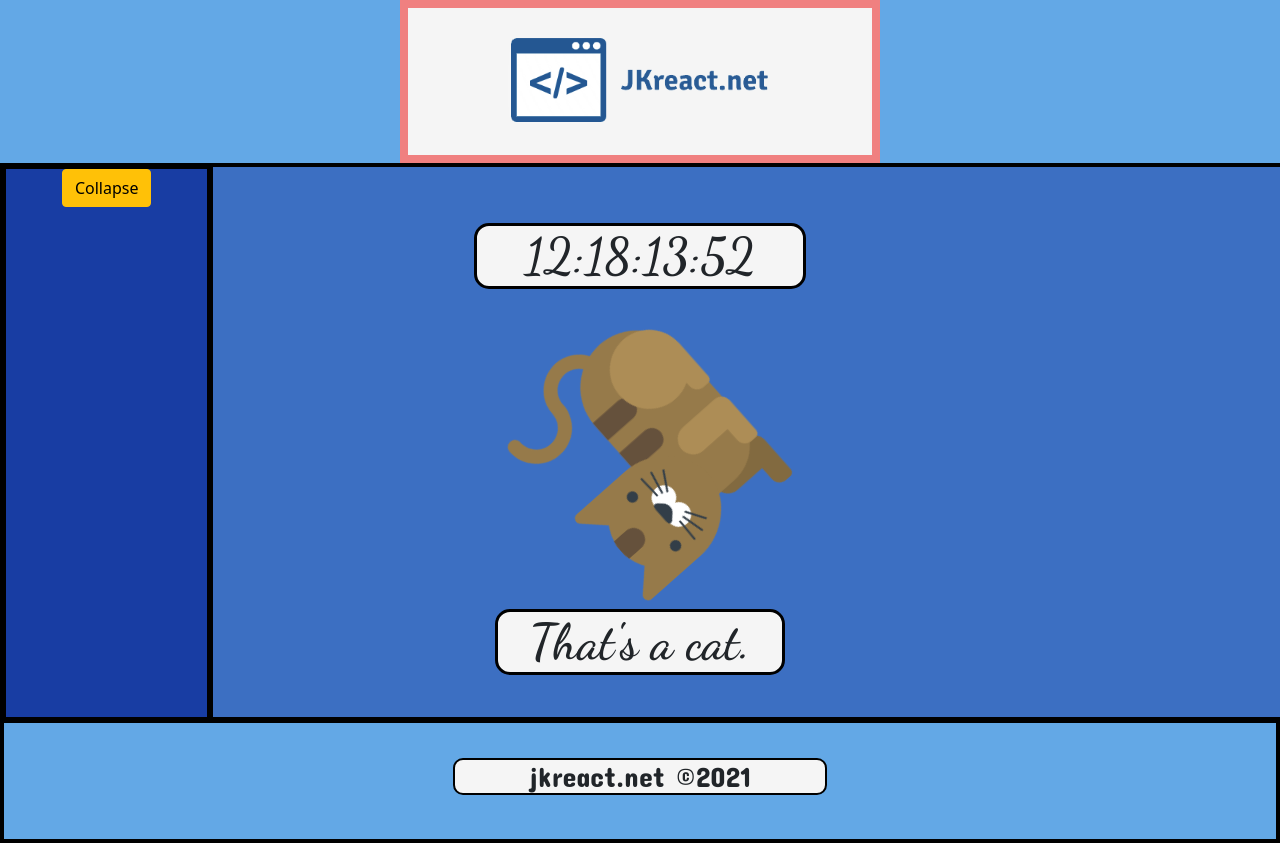
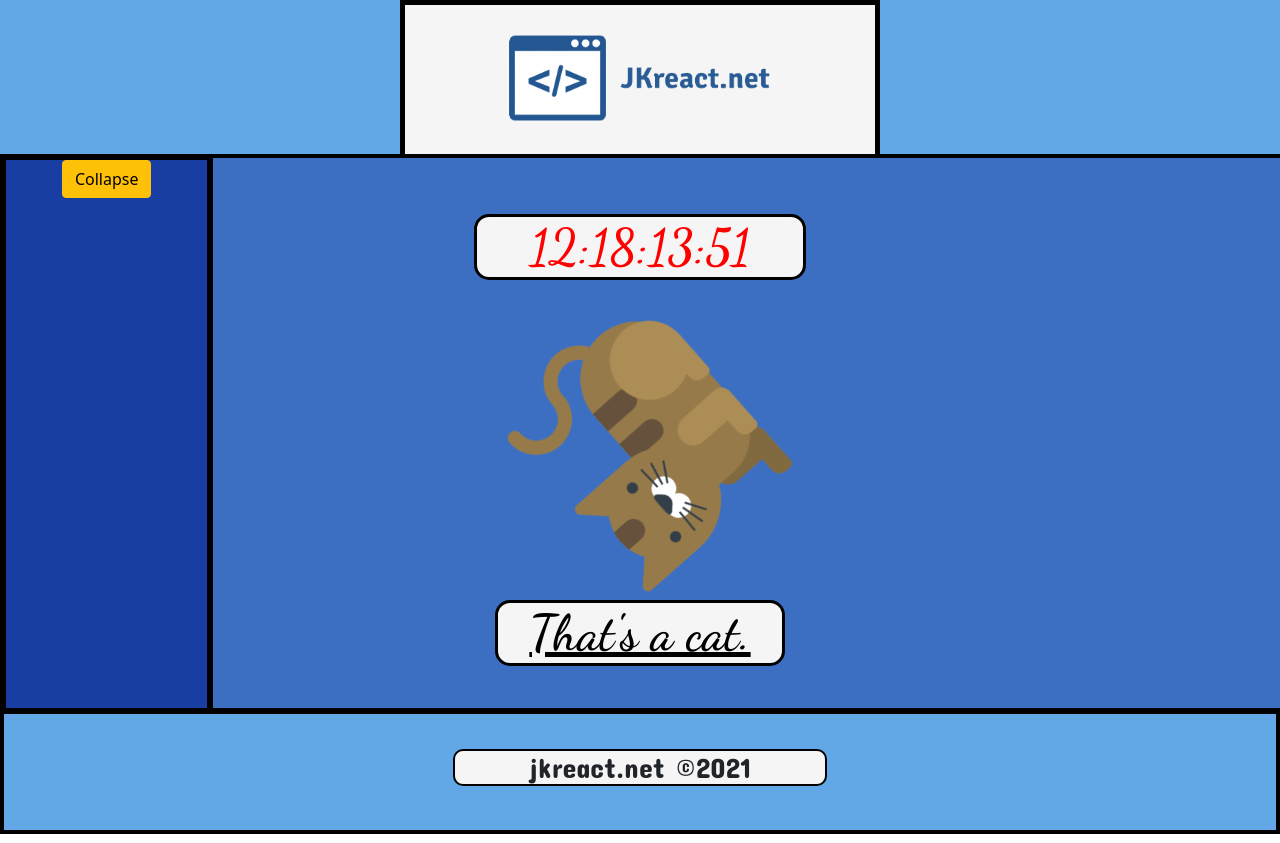
Before and after one commit to jkreal/jkreact, a React (Create React App) app: page / in a window 1280 px wide. Built offline with nearby package versions, Linux system fonts and the light colour scheme.

Commit message:
Fixed some bugs, added some links

```diff
--- a/src/Components/Dashboard/Content/Content.jsx
+++ b/src/Components/Dashboard/Content/Content.jsx
@@ -1,11 +1,11 @@
 import React from "react";
+import { Link } from "react-router-dom";
 import logo from "./cat-svgrepo-com.svg";
 
 let rightNow = new Date();
-let countDown = new Date(2021, 7, 30, 0, 0, 0, 0);
+const countDown = new Date(2021, 7, 30, 0, 0, 0, 0);
 
 class Content extends React.Component {
-
   constructor(props) {
     super(props);
     this.state = {
@@ -14,18 +14,18 @@ class Content extends React.Component {
         days: 0,
         hours: 0,
         minutes: 0,
-        seconds: 0
-      }
+        seconds: 0,
+      },
+
     };
 
     this.countDown = this.countDown.bind(this);
   }
 
   componentDidMount() {
-    rightNow = new Date();
     this.countDown();
     this.setState({
-      timeLeft: countDown - rightNow
+      timeLeft: countDown - rightNow,
     });
     this.timer = setInterval(this.countDown, 1000);
   }
@@ -35,68 +35,95 @@ class Content extends React.Component {
   }
 
   countDown() {
+    rightNow = new Date();
+
+    this.setState({
+      timeLeft: countDown - rightNow,
+    });
+
     var time = {
       days: 0,
       hours: 0,
       minutes: 0,
-      seconds: 0
-    }
+      seconds: 0,
+    };
 
     let remainder = this.state.timeLeft;
     let realTime = this.state.timeLeft / 1000;
 
     //Convert seconds remaining to a time object
-    if(realTime >= 86400 ) {
+    if (realTime >= 86400) {
       time.days = Math.floor(realTime / 86400);
       remainder = realTime % 86400;
     } else {
       time.days = 0;
     }
-    if(realTime >= 3600) {
+    if (realTime >= 3600) {
       time.hours = Math.floor(remainder / 3600);
       remainder %= 3600;
     } else {
       time.hours = 0;
     }
-    if(realTime >= 60) {
+    if (realTime >= 60) {
       time.minutes = Math.floor(remainder / 60);
       remainder %= 60;
     } else {
       time.minutes = 0;
     }
-    if(remainder > 0) {
+    if (remainder > 0) {
       time.seconds = Math.floor(remainder);
     } else {
       time.seconds = 0;
     }
 
-      this.setState({
-        displayTime: time,
-        timeLeft: this.state.timeLeft - 1000
-      });
+    this.setState({
+      displayTime: time,
+    });
   }
 
   render() {
-
     //In this case, the sidebar is disabled.
     if (this.props.sidebar === false) {
       return (
         <div className="col-xs-12 col-sm-12 col-md-8 col-lg-8 content">
           <div className="row">
             {/* This button only appears if the sidebar is disabled */}
-            <button className="btn btn-warning" onClick={this.props.toggleSidebar}>Sidebar</button>
+            <button
+              className="btn btn-warning"
+              onClick={this.props.toggleSidebar}
+            >
+              Sidebar
+            </button>
           </div>
 
+          {/* Change this to a foreach? */}
           <h1 className="welcome-text">
-          {this.state.displayTime.days < 10 ? '0' + this.state.displayTime.days : this.state.displayTime.days}:
-          {this.state.displayTime.hours < 10 ? '0' + this.state.displayTime.hours : this.state.displayTime.hours}:
-          {this.state.displayTime.minutes < 10 ? '0' + this.state.displayTime.minutes : this.state.displayTime.minutes}:
-          {this.state.displayTime.seconds < 10 ? '0' + this.state.displayTime.seconds : this.state.displayTime.seconds}
+            <a style={{textDecoration: "none", color: "red"}} href="https://www.youtube.com/watch?v=NESCd6IFfLM">
+            {this.state.displayTime.days < 10
+              ? "0" + this.state.displayTime.days
+              : this.state.displayTime.days}
+            :
+            {this.state.displayTime.hours < 10
+              ? "0" + this.state.displayTime.hours
+              : this.state.displayTime.hours}
+            :
+            {this.state.displayTime.minutes < 10
+              ? "0" + this.state.displayTime.minutes
+              : this.state.displayTime.minutes}
+            :
+            {this.state.displayTime.seconds < 10
+              ? "0" + this.state.displayTime.seconds
+              : this.state.displayTime.seconds}
+            </a>
           </h1>
 
           <img src={logo} className="App-logo" alt="logo" />
 
-          <h1 className="cat">That's a cat.</h1>
+          <h1 className="cat">
+            <a style={{ color: "black" }} href="https://raft-wars.com/raftwars">
+              That's a cat.
+            </a>
+          </h1>
         </div>
       );
     } else {
@@ -104,16 +131,34 @@ class Content extends React.Component {
         <div className="col-xs-12 col-sm-12 col-md-8 col-lg-8 content">
           {/* <h1 className="welcome-text">Welcome to Hell!</h1> */}
 
+          {/* Change this to a foreach? */}
           <h1 className="welcome-text">
-          {this.state.displayTime.days < 10 ? '0' + this.state.displayTime.days : this.state.displayTime.days}:
-          {this.state.displayTime.hours < 10 ? '0' + this.state.displayTime.hours : this.state.displayTime.hours}:
-          {this.state.displayTime.minutes < 10 ? '0' + this.state.displayTime.minutes : this.state.displayTime.minutes}:
-          {this.state.displayTime.seconds < 10 ? '0' + this.state.displayTime.seconds : this.state.displayTime.seconds}
+            <a style={{textDecoration: "none", color: "red"}} href="https://www.youtube.com/watch?v=NESCd6IFfLM">
+            {this.state.displayTime.days < 10
+              ? "0" + this.state.displayTime.days
+              : this.state.displayTime.days}
+            :
+            {this.state.displayTime.hours < 10
+              ? "0" + this.state.displayTime.hours
+              : this.state.displayTime.hours}
+            :
+            {this.state.displayTime.minutes < 10
+              ? "0" + this.state.displayTime.minutes
+              : this.state.displayTime.minutes}
+            :
+            {this.state.displayTime.seconds < 10
+              ? "0" + this.state.displayTime.seconds
+              : this.state.displayTime.seconds}
+            </a>
           </h1>
 
           <img src={logo} className="App-logo" alt="logo" />
 
-          <h1 className="cat">That's a cat.</h1>
+          <h1 className="cat">
+            <a style={{ color: "black" }} href="https://raft-wars.com/raftwars">
+              That's a cat.
+            </a>
+          </h1>
         </div>
       );
     }
--- a/src/Components/Dashboard/Dashboard.css
+++ b/src/Components/Dashboard/Dashboard.css
@@ -6,7 +6,6 @@
     /* background-color: green; */
     /* min-height: 10vh; */
 }
-
 
 
 .content {
@@ -88,8 +87,6 @@
 
 .logo {
     background-color: whitesmoke;
-
-    border: 2px solid blue;
 }
 
 .navbar-row {
@@ -97,7 +94,8 @@
 }
 
 .navbar-row img {
-    border: 5px solid blue;
+    border: 5px solid black;
+    border-bottom: 0;
     width: 25em;
 
     margin: auto;
@@ -174,7 +172,7 @@
 /* Small devices (portrait tablets and large phones, 600px and up) */
 @media only screen and (min-width: 600px) {
     .navbar-row img {
-        border: 5px solid red;
+        /* border: 5px solid red; */
     }
 
     .content {
@@ -185,7 +183,7 @@
 /* Medium devices (landscape tablets, 768px and up) */
 @media only screen and (min-width: 768px) {
     .navbar-row img {
-        border: 7px solid purple;
+        /* border: 7px solid purple; */
         width: 30em;
     }
 
@@ -197,7 +195,7 @@
 /* Large devices (laptops/desktops, 992px and up) */
 @media only screen and (min-width: 992px) {
     .navbar-row img {
-        border: 8px solid lightcoral;
+        /* border: 8px solid lightcoral; */
     }
 
     .cat {
@@ -216,7 +214,7 @@
 /* Extra large devices (large laptops and desktops, 1200px and up) */
 @media only screen and (min-width: 1900px) {
     .navbar-row img {
-        border: 8px solid yellow;
+        /* border: 8px solid yellow; */
     }
 
     .cat {
@@ -235,7 +233,7 @@
 /* Extra extra large screens 2k/4k */
 @media only screen and (min-width: 2300px) {
     .navbar-row img {
-        border: 8px solid blue;
+        /* border: 8px solid blue; */
     }
 
     .cat {
```
